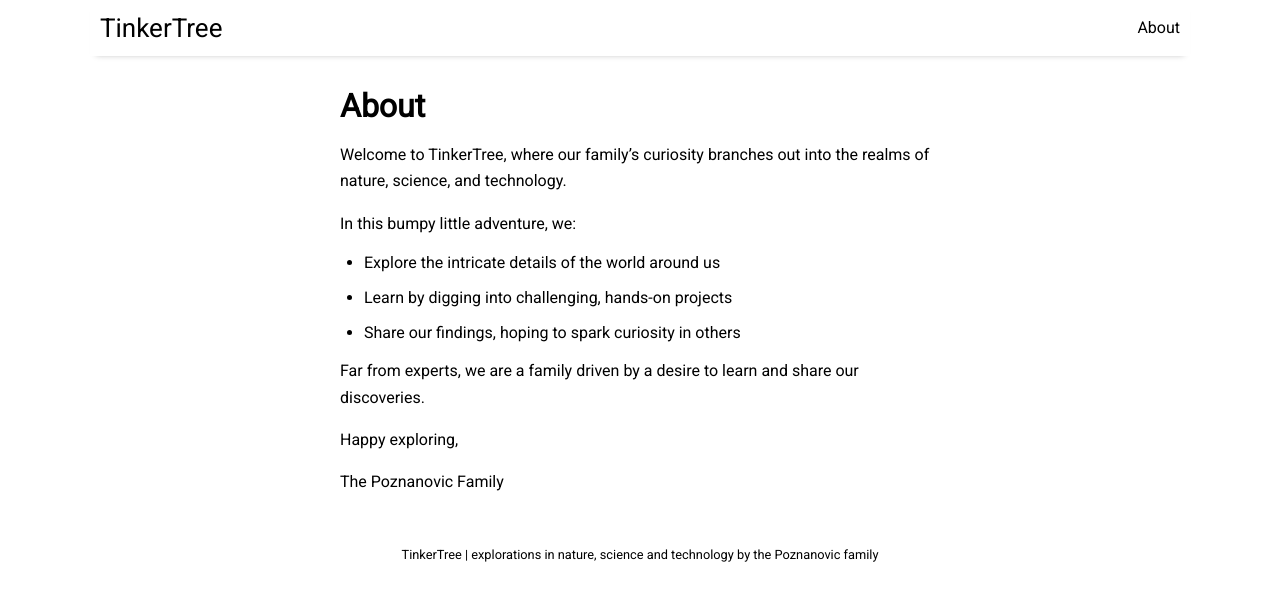
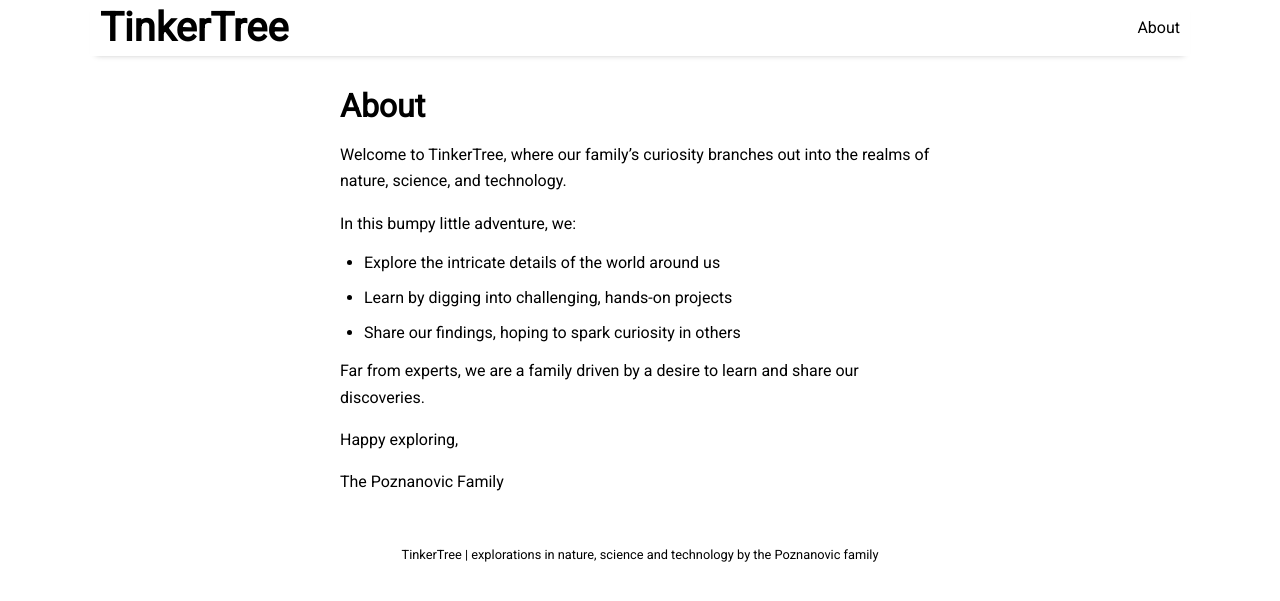
Before and after one commit to tinkertree/tinkertree.github.io, a Jekyll site: the page built from pages/about.md, in a window 1280 px wide. Shown: the top 601 px of the page. Built offline with Jekyll 4.4.1, drawn with Linux system fonts in a browser that asks for light colours; nearby versions of some CDN libraries.

Commit message:
Update title style

```diff
--- a/_sass/_header.scss
+++ b/_sass/_header.scss
@@ -20,8 +20,8 @@
   text-decoration: none;
 }
 .site-title {
-  font-size: 26px;
-  font-weight: 400;
+  font-size: 40px;
+  font-weight: 600;
   line-height: 56px;
   margin-bottom: 0;
   margin-top: 0;
```
